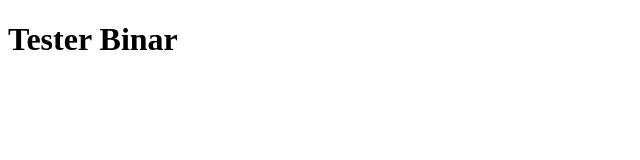
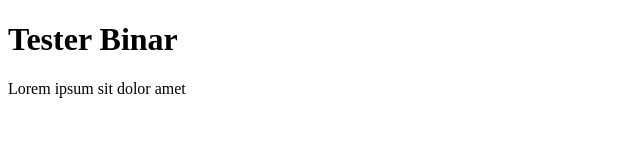
Before and after one commit to octavan8/binar-tugas-git, a plain HTML site: page index.html in a window 1280 px wide. Shown: the whole page, without its empty margins (0-640 px from the left). Drawn offline with Linux system fonts and the light colour scheme.

Commit message:
menambahkan mesage tag p

```diff
--- a/index.html
+++ b/index.html
@@ -8,5 +8,6 @@
 </head>
 <body>
     <h1>Tester Binar</h1>
+    <p>Lorem ipsum sit dolor amet</p>
 </body>
 </html>
```
